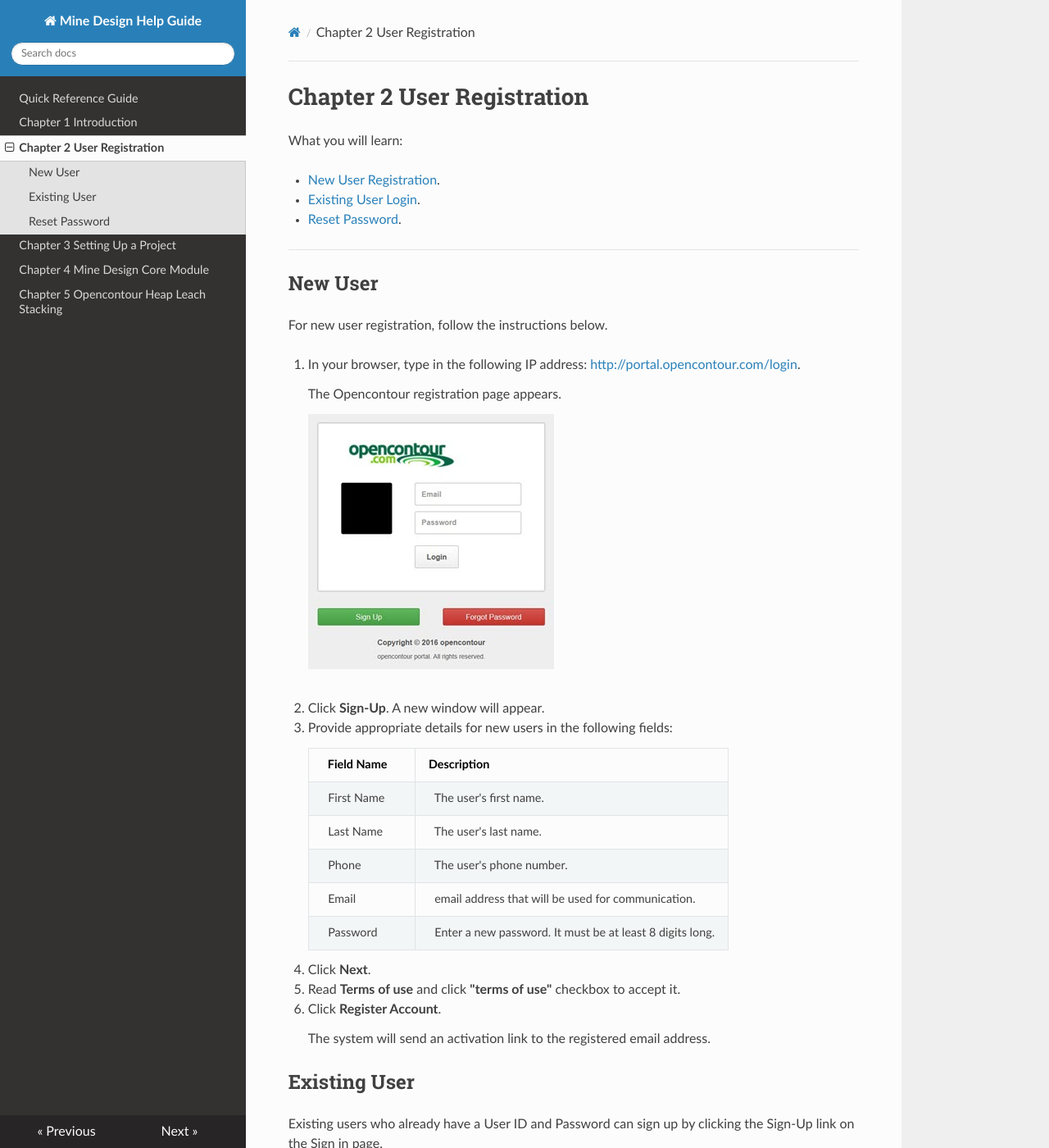
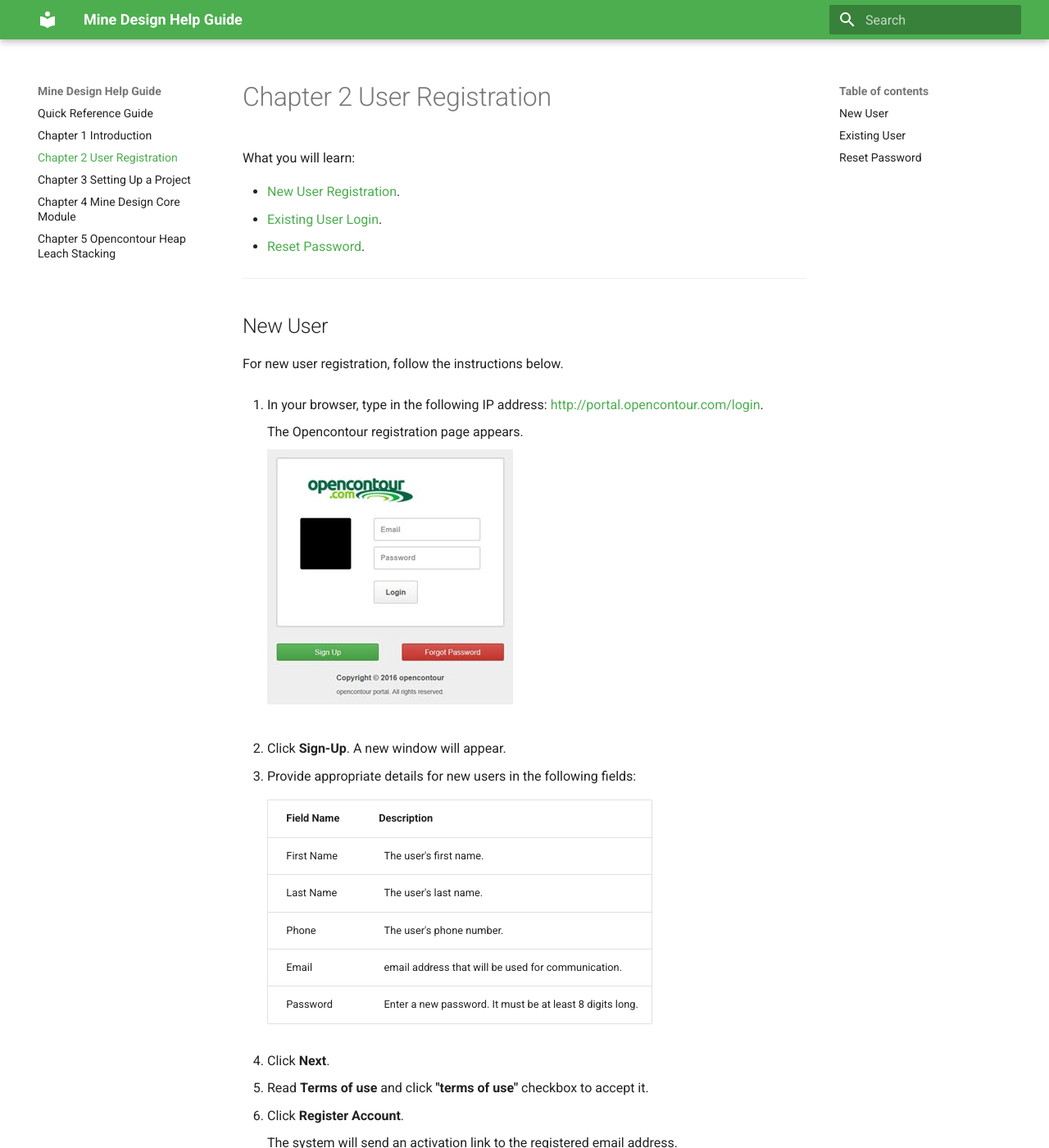
Before and after one commit to Opencontour/Opencontour_mousum, an MkDocs documentation site: the page built from docs/registration.md, in a window 1280 px wide and 1400 px high. Shown: the whole window at 82% size. Built offline with MkDocs 1.6.1 and Material for MkDocs 9.7.7, drawn with Linux system fonts in a browser that asks for light colours; nearby versions of some CDN libraries; some of the changed text lies outside the part shown.

Commit message:
Change the theme

```diff
--- a/mkdocs.yml
+++ b/mkdocs.yml
@@ -7,4 +7,7 @@ nav:
     - Chapter 3 Setting Up a Project: projectsetup.md
     - Chapter 4 Mine Design Core Module: MineDesignCoreModule.md
     - Chapter 5 Opencontour Heap Leach Stacking: OpencontourHeapLeachStacking.md
-theme: readthedocs
+theme:
+    name: material
+    palette:
+        primary: green
--- /dev/null
+++ b/requirements.txt
@@ -0,0 +1,2 @@
+mkdocs>=1.2.2
+mkdocs-material>=7.2.6
```
Also changed, not shown: README.md (added, +2 -0 lines), 1 other file.
